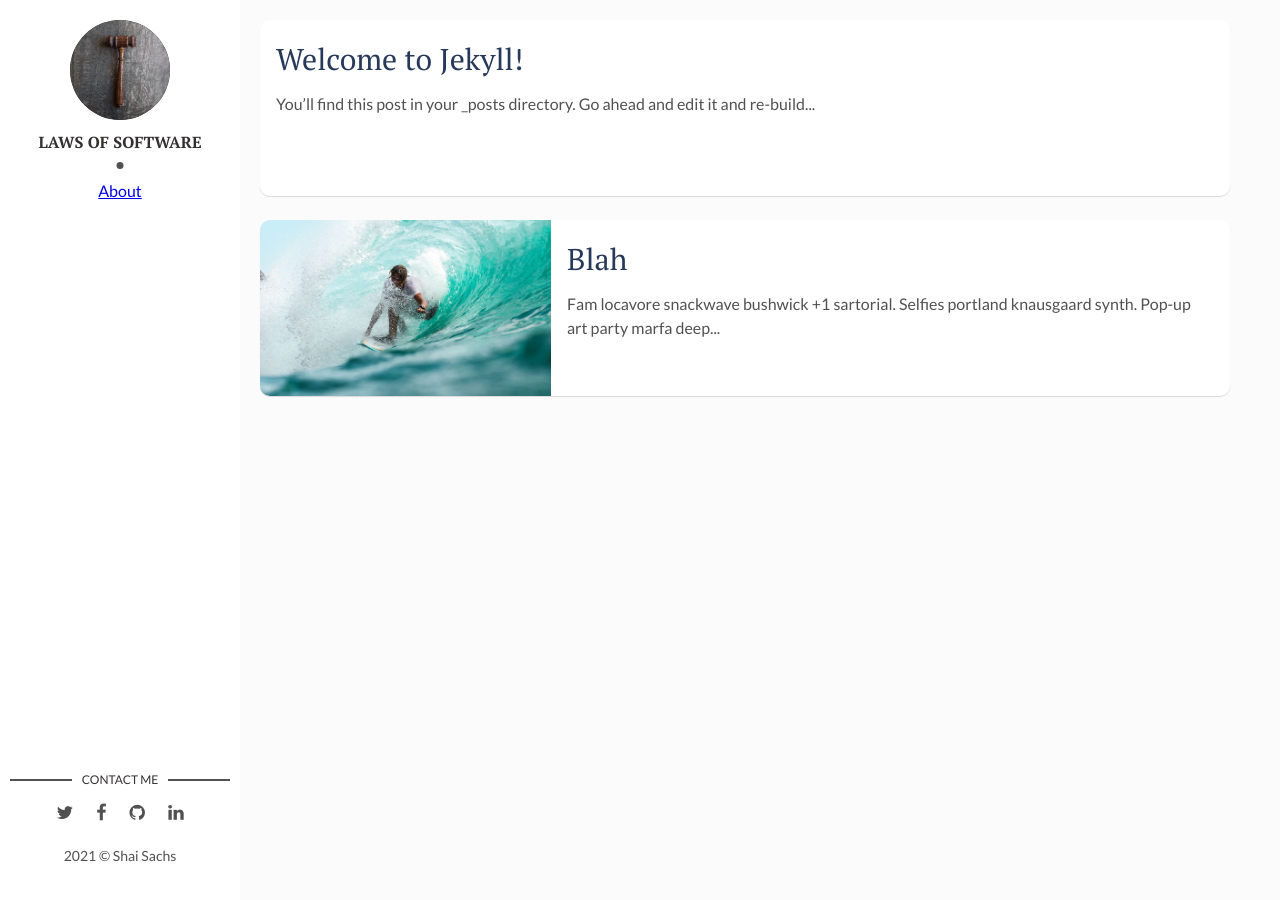
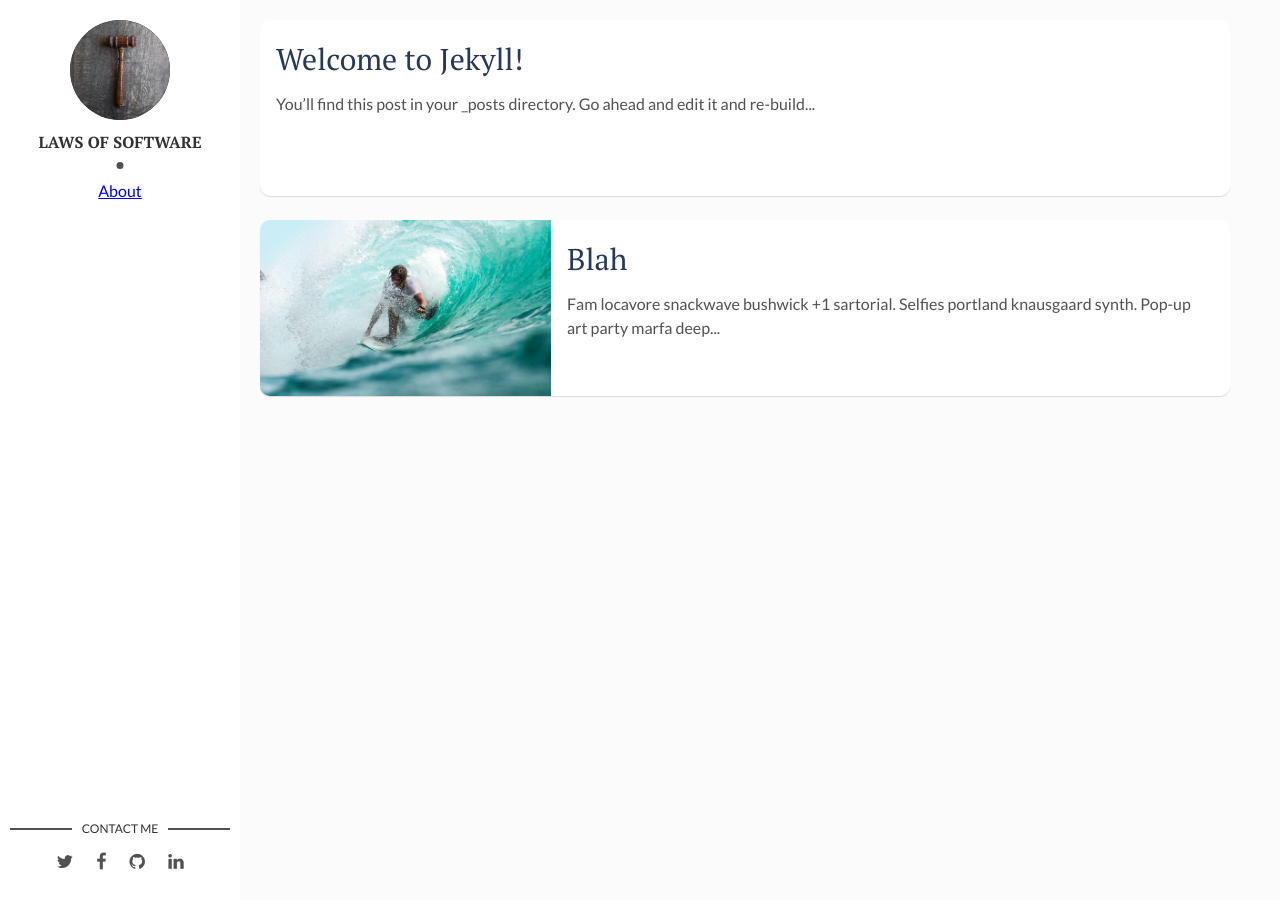
Before and after one commit to shaisachs/laws-of-software, a Jekyll site: the page built from index.html, in a window 1280 px wide. Built offline with Jekyll 4.4.1, drawn with Linux system fonts in a browser that asks for light colours.

Commit message:
Tidy up about
Signed-off-by: Shai Sachs <shaisachs@gmail.com>

```diff
--- a/_config.yml
+++ b/_config.yml
@@ -1,6 +1,5 @@
-# Forked from https://github.com/artemsheludko/flexible-jekyll
 title: Laws of Software
-site-img: laws-of-software.jpg # Photo by <a href="https://unsplash.com/@wesleyphotography">Wesley Tingey</a> on <a href="https://unsplash.com/s/photos/gavel">Unsplash</a>
+site-img: laws-of-software.jpg
 description: A catalog of the laws guiding software development. Especially useful for individual contributors, new managers, and product managers who want to build well-made software.
 permalink: ':title/'
 baseurl: "" # the subpath of your site, e.g. /blog
--- a/_layouts/main.html
+++ b/_layouts/main.html
@@ -30,9 +30,6 @@
         {% endif %}
       </ul>
     </section> <!-- End Section Contact -->
-    <div class="copyright">
-      <p>{{site.time | date: '%Y'}} &copy; {{site.author}}</p>
-    </div>
   </footer> <!-- End Footer -->
 </aside> <!-- End Sidebar -->
 <div class="content-box clearfix">
```
Also changed, not shown: 1 other file.
